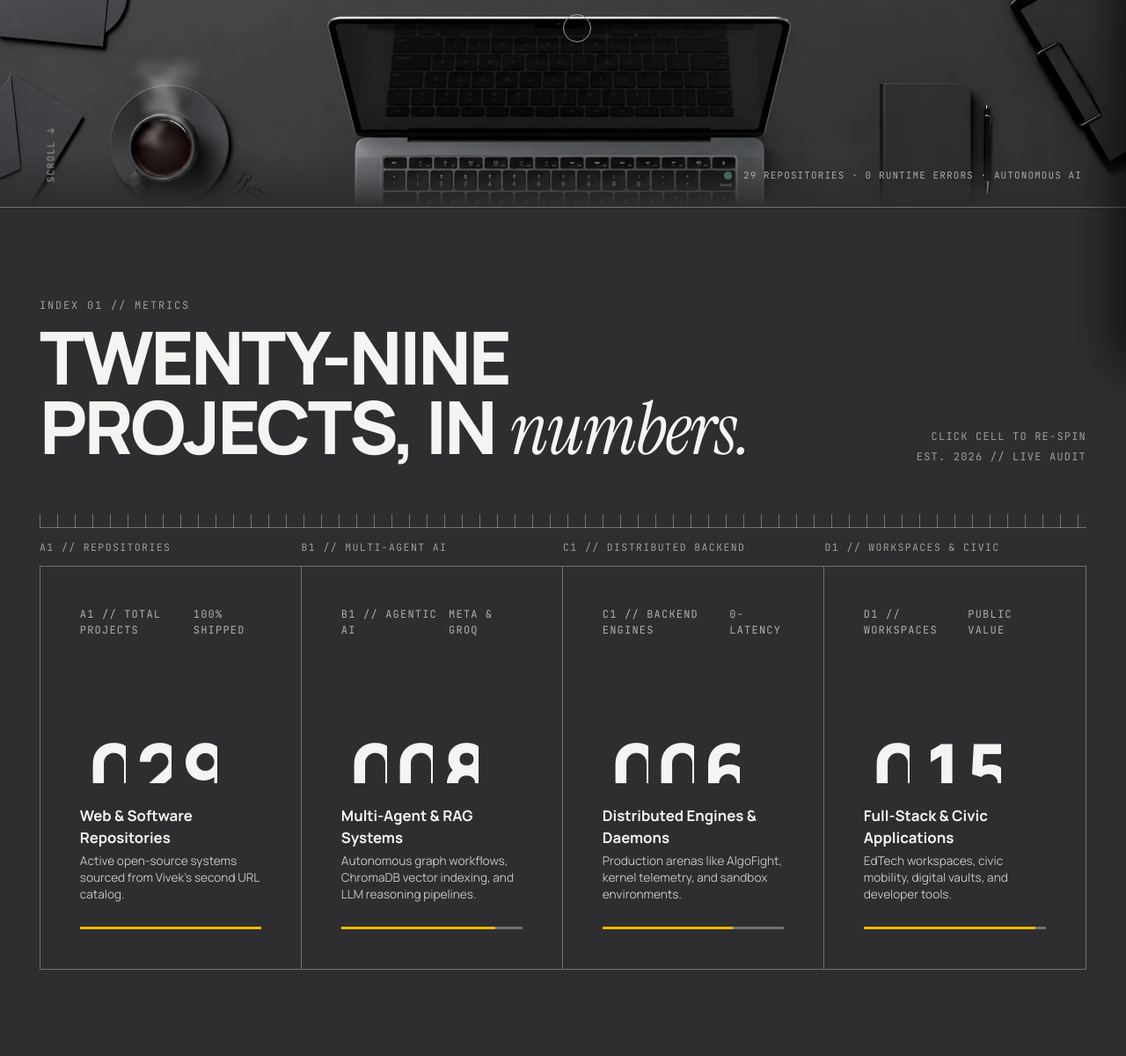
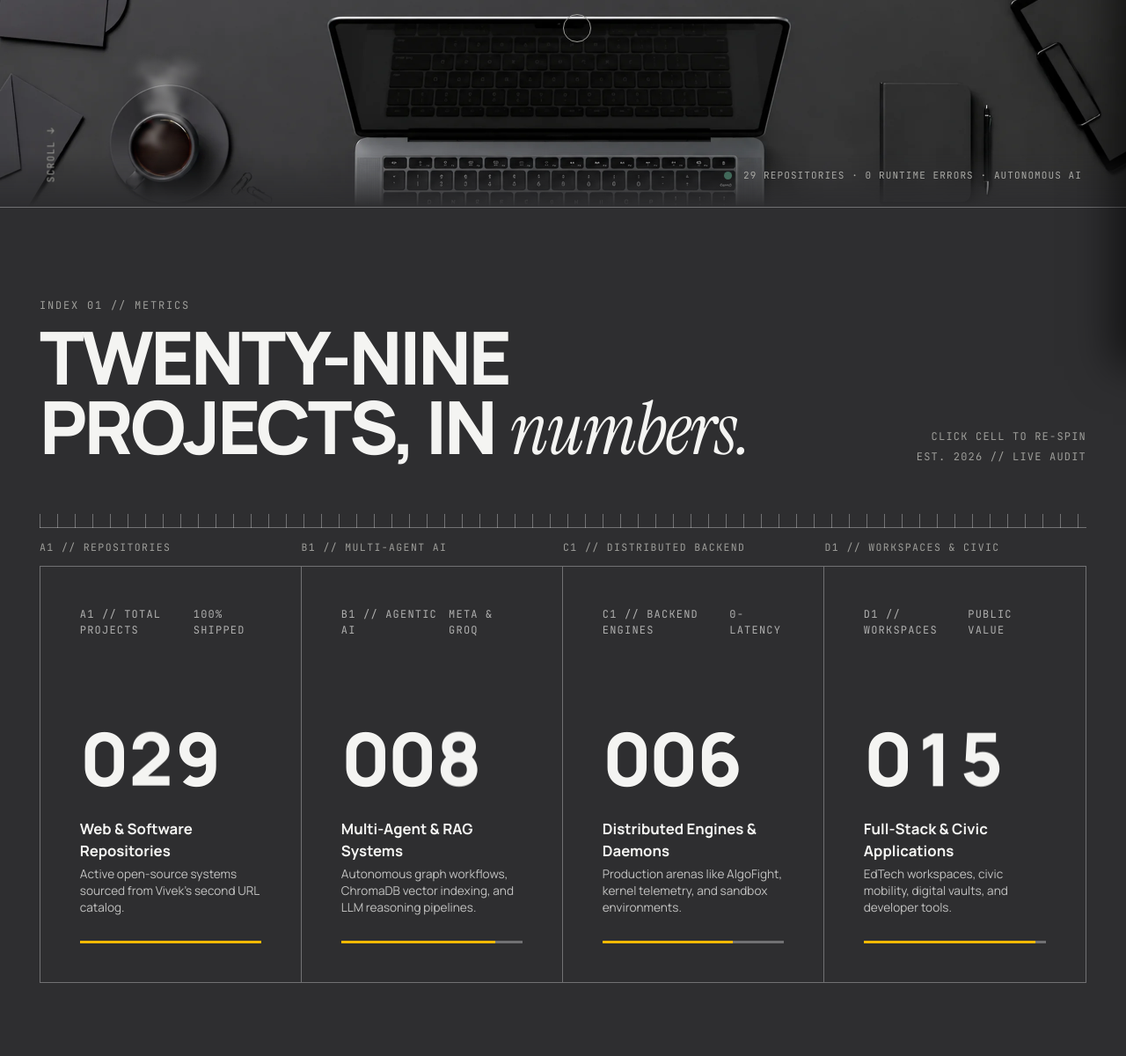
Before and after one commit to VivekChaurasiya95/Vivek-SiteLabs, a plain HTML site: page index.html in a window 1280 px wide. Shown: the part 384-1584 px from the top of the page at 88% size. Drawn offline with Linux system fonts and the light colour scheme.

Commit message:
fix(numbers): fix rolling digit alignment, drum container heights, and vertical clipping in metrics section

```diff
--- a/app.js
+++ b/app.js
@@ -226,14 +226,26 @@
 
     const cells = section.querySelectorAll(".nm__cell");
 
+    // Ensure all drums have individual 0..9 spans for exact vertical sizing
+    cells.forEach((cell) => {
+      const drums = cell.querySelectorAll(".nm__drum");
+      drums.forEach((drum) => {
+        if (drum.children.length !== 10) {
+          drum.innerHTML = "<span>0</span><span>1</span><span>2</span><span>3</span><span>4</span><span>5</span><span>6</span><span>7</span><span>8</span><span>9</span>";
+        }
+      });
+    });
+
     function spinDigits() {
-      cells.forEach((cell) => {
+      cells.forEach((cell, cellIdx) => {
         const digits = cell.querySelectorAll(".nm__d");
-        digits.forEach((d) => {
+        digits.forEach((d, digitIdx) => {
           const target = parseInt(d.getAttribute("data-digit") || "0", 10);
           const drum = d.querySelector(".nm__drum");
           if (drum) {
-            // Each digit takes 1em height
+            // Elegant mechanical stagger between wheels
+            const delay = cellIdx * 50 + digitIdx * 80;
+            drum.style.transitionDelay = `${delay}ms`;
             drum.style.transform = `translateY(-${target * 10}%)`;
           }
         });
@@ -251,25 +263,40 @@
       cells.forEach((cell) => {
         const drums = cell.querySelectorAll(".nm__drum");
         drums.forEach((drum) => {
+          drum.style.transitionDelay = "0ms";
           drum.style.transform = "translateY(0%)";
         });
+        const bar = cell.querySelector(".nm__bar");
+        if (bar) {
+          bar.style.setProperty("--w", "0%");
+        }
       });
     }
 
-    // Spin on intersection observer
+    // Spin immediately if in viewport or observe intersection
     let hasSpun = false;
+    const triggerSpin = () => {
+      if (!hasSpun) {
+        hasSpun = true;
+        setTimeout(spinDigits, 80);
+      }
+    };
+
     if ("IntersectionObserver" in window) {
       const observer = new IntersectionObserver((entries) => {
         if (entries[0].isIntersecting) {
-          if (!hasSpun) {
-            hasSpun = true;
-            setTimeout(spinDigits, 150);
-          }
+          triggerSpin();
         }
-      }, { threshold: 0.25 });
+      }, { threshold: 0.1 });
       observer.observe(section);
     } else {
-      spinDigits();
+      triggerSpin();
+    }
+
+    // Immediate viewport check
+    const rect = section.getBoundingClientRect();
+    if (rect.top < window.innerHeight && rect.bottom > 0) {
+      triggerSpin();
     }
 
     // Re-spin on user click
@@ -277,7 +304,7 @@
       cell.addEventListener("click", () => {
         cells.forEach((c) => c.classList.toggle("is-on", c === cell));
         resetDigits();
-        setTimeout(spinDigits, 80);
+        setTimeout(spinDigits, 60);
       });
     });
   }
--- a/index.html
+++ b/index.html
@@ -396,11 +396,11 @@
             <span>100% SHIPPED</span>
           </div>
           <div class="nm__body">
-            <div class="nm__value">
-              <span class="nm__digits">
-                <span class="nm__d" data-digit="0"><span class="nm__drum">0123456789</span></span>
-                <span class="nm__d" data-digit="2"><span class="nm__drum">0123456789</span></span>
-                <span class="nm__d" data-digit="9"><span class="nm__drum">0123456789</span></span>
+            <div class="nm__value" aria-label="029 projects">
+              <span class="nm__digits" aria-hidden="true">
+                <span class="nm__d" data-digit="0"><span class="nm__drum"><span>0</span><span>1</span><span>2</span><span>3</span><span>4</span><span>5</span><span>6</span><span>7</span><span>8</span><span>9</span></span></span>
+                <span class="nm__d" data-digit="2"><span class="nm__drum"><span>0</span><span>1</span><span>2</span><span>3</span><span>4</span><span>5</span><span>6</span><span>7</span><span>8</span><span>9</span></span></span>
+                <span class="nm__d" data-digit="9"><span class="nm__drum"><span>0</span><span>1</span><span>2</span><span>3</span><span>4</span><span>5</span><span>6</span><span>7</span><span>8</span><span>9</span></span></span>
               </span>
             </div>
             <div class="nm__label-text">
@@ -418,11 +418,11 @@
             <span>META & GROQ</span>
           </div>
           <div class="nm__body">
-            <div class="nm__value">
-              <span class="nm__digits">
-                <span class="nm__d" data-digit="0"><span class="nm__drum">0123456789</span></span>
-                <span class="nm__d" data-digit="0"><span class="nm__drum">0123456789</span></span>
-                <span class="nm__d" data-digit="8"><span class="nm__drum">0123456789</span></span>
+            <div class="nm__value" aria-label="008 systems">
+              <span class="nm__digits" aria-hidden="true">
+                <span class="nm__d" data-digit="0"><span class="nm__drum"><span>0</span><span>1</span><span>2</span><span>3</span><span>4</span><span>5</span><span>6</span><span>7</span><span>8</span><span>9</span></span></span>
+                <span class="nm__d" data-digit="0"><span class="nm__drum"><span>0</span><span>1</span><span>2</span><span>3</span><span>4</span><span>5</span><span>6</span><span>7</span><span>8</span><span>9</span></span></span>
+                <span class="nm__d" data-digit="8"><span class="nm__drum"><span>0</span><span>1</span><span>2</span><span>3</span><span>4</span><span>5</span><span>6</span><span>7</span><span>8</span><span>9</span></span></span>
               </span>
             </div>
             <div class="nm__label-text">
@@ -440,11 +440,11 @@
             <span>0-LATENCY</span>
           </div>
           <div class="nm__body">
-            <div class="nm__value">
-              <span class="nm__digits">
-                <span class="nm__d" data-digit="0"><span class="nm__drum">0123456789</span></span>
-                <span class="nm__d" data-digit="0"><span class="nm__drum">0123456789</span></span>
-                <span class="nm__d" data-digit="6"><span class="nm__drum">0123456789</span></span>
+            <div class="nm__value" aria-label="006 engines">
+              <span class="nm__digits" aria-hidden="true">
+                <span class="nm__d" data-digit="0"><span class="nm__drum"><span>0</span><span>1</span><span>2</span><span>3</span><span>4</span><span>5</span><span>6</span><span>7</span><span>8</span><span>9</span></span></span>
+                <span class="nm__d" data-digit="0"><span class="nm__drum"><span>0</span><span>1</span><span>2</span><span>3</span><span>4</span><span>5</span><span>6</span><span>7</span><span>8</span><span>9</span></span></span>
+                <span class="nm__d" data-digit="6"><span class="nm__drum"><span>0</span><span>1</span><span>2</span><span>3</span><span>4</span><span>5</span><span>6</span><span>7</span><span>8</span><span>9</span></span></span>
               </span>
             </div>
             <div class="nm__label-text">
@@ -462,11 +462,11 @@
             <span>PUBLIC VALUE</span>
           </div>
           <div class="nm__body">
-            <div class="nm__value">
-              <span class="nm__digits">
-                <span class="nm__d" data-digit="0"><span class="nm__drum">0123456789</span></span>
-                <span class="nm__d" data-digit="1"><span class="nm__drum">0123456789</span></span>
-                <span class="nm__d" data-digit="5"><span class="nm__drum">0123456789</span></span>
+            <div class="nm__value" aria-label="015 applications">
+              <span class="nm__digits" aria-hidden="true">
+                <span class="nm__d" data-digit="0"><span class="nm__drum"><span>0</span><span>1</span><span>2</span><span>3</span><span>4</span><span>5</span><span>6</span><span>7</span><span>8</span><span>9</span></span></span>
+                <span class="nm__d" data-digit="1"><span class="nm__drum"><span>0</span><span>1</span><span>2</span><span>3</span><span>4</span><span>5</span><span>6</span><span>7</span><span>8</span><span>9</span></span></span>
+                <span class="nm__d" data-digit="5"><span class="nm__drum"><span>0</span><span>1</span><span>2</span><span>3</span><span>4</span><span>5</span><span>6</span><span>7</span><span>8</span><span>9</span></span></span>
               </span>
             </div>
             <div class="nm__label-text">
--- a/style.css
+++ b/style.css
@@ -1145,35 +1145,59 @@ button {
 }
 
 .nm__value {
-  font-size: clamp(3.2rem, 7vw, 7.5rem);
+  font-family: var(--sans);
+  font-size: clamp(3.2rem, 6.5vw, 6.8rem);
   font-weight: 800;
-  line-height: 0.85;
-  letter-spacing: -0.05em;
-  overflow: hidden;
+  line-height: 1.15;
+  letter-spacing: -0.03em;
+  color: inherit;
+  display: flex;
+  align-items: center;
+  overflow: visible;
+  user-select: none;
 }
 
 .nm__digits {
   display: inline-flex;
-  align-items: flex-end;
+  align-items: center;
+  line-height: 1.15;
+  overflow: visible;
 }
 
 .nm__d {
   display: inline-block;
-  width: 0.58em;
-  height: 0.85em;
+  width: 0.64em;
+  height: 1.15em;
+  line-height: 1.15em;
   overflow: hidden;
   text-align: center;
   font-variant-numeric: tabular-nums;
   position: relative;
+  vertical-align: middle;
+  box-sizing: border-box;
 }
 
 .nm__drum {
-  display: block;
-  writing-mode: vertical-rl;
-  text-orientation: upright;
-  letter-spacing: 0;
-  transition: transform 1.2s cubic-bezier(0.12, 0.95, 0.2, 1);
+  display: flex;
+  flex-direction: column;
+  width: 100%;
+  margin: 0;
+  padding: 0;
+  transition: transform 1.3s cubic-bezier(0.16, 1, 0.3, 1);
   will-change: transform;
+}
+
+.nm__drum > span {
+  display: flex;
+  align-items: center;
+  justify-content: center;
+  height: 1.15em;
+  line-height: 1.15em;
+  text-align: center;
+  flex-shrink: 0;
+  width: 100%;
+  box-sizing: border-box;
+  font-variant-numeric: tabular-nums;
 }
 
 .nm__label-text strong {
@@ -2994,6 +3018,7 @@ body.no-scroll {
   .nm__cell:last-child {
     border-bottom: none;
   }
+  .nm__value,
   .nm__num {
     font-size: clamp(2.6rem, 12vw, 3.8rem);
   }
```
